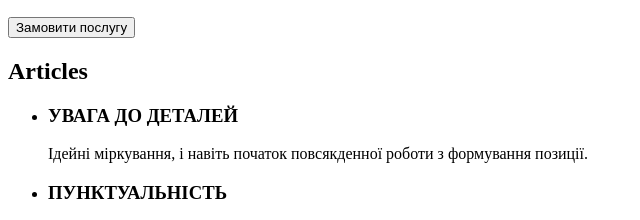
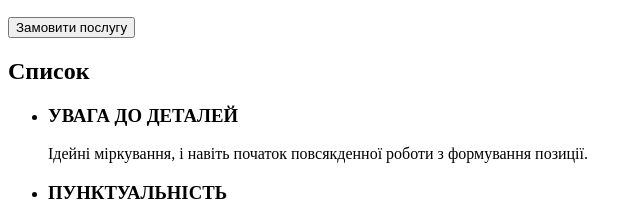
Before and after one commit to TanyaBushik/goit-markup-hw-01, a plain HTML site: page index.html in a window 1280 px wide. Shown: the part 198-418 px from the top of the page, 0-640 px from the left. Drawn offline with Linux system fonts and the light colour scheme.

Commit message:
Update index.html

```diff
--- a/index.html
+++ b/index.html
@@ -28,7 +28,7 @@
         <button type="button">Замовити послугу</button>
         </section>
         <section>
-            <h2>Articles</h2>
+            <h2>Список</h2>
            <ul>
             <li>
                 <h3>УВАГА ДО ДЕТАЛЕЙ</h3>
```
